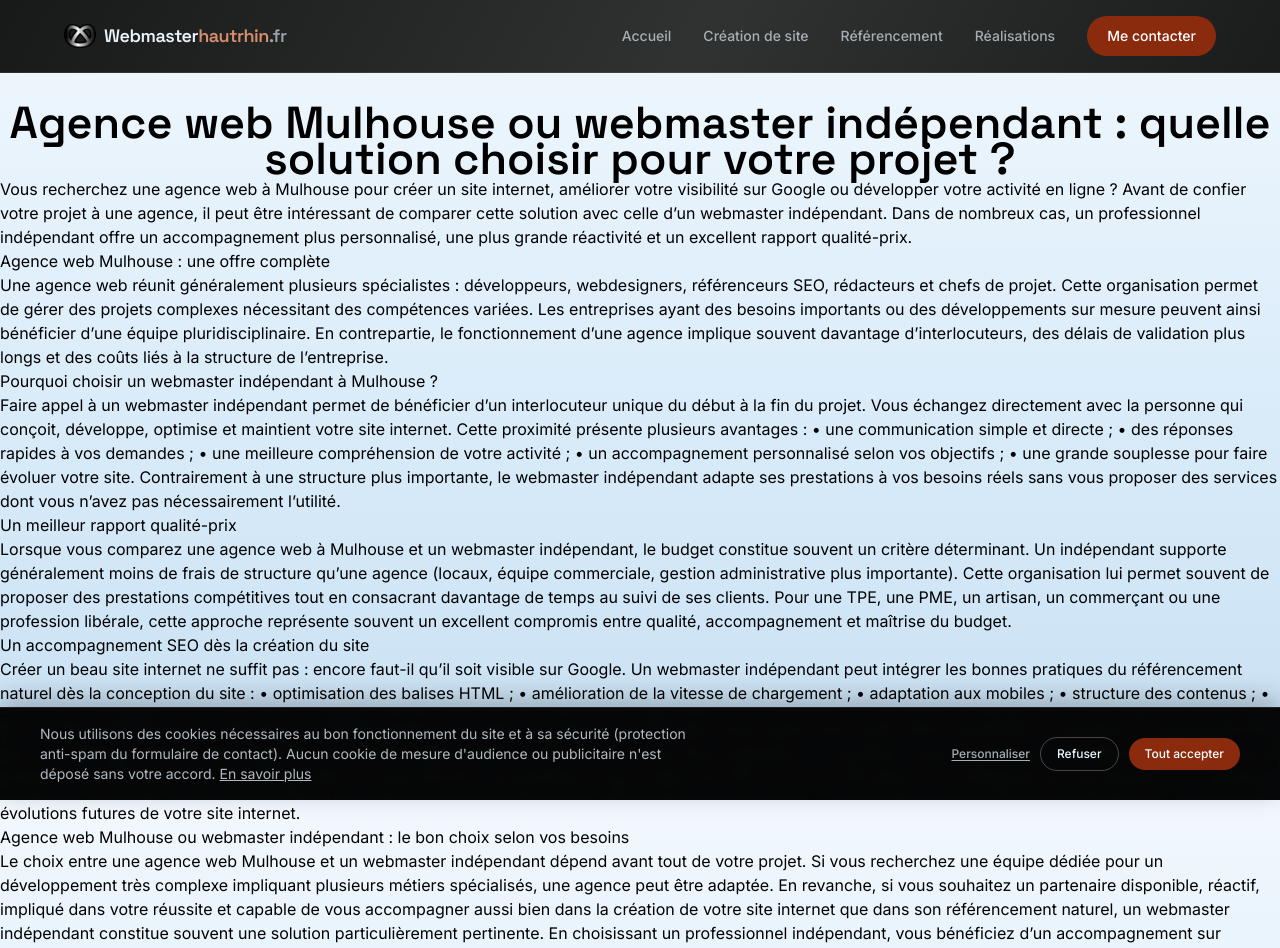
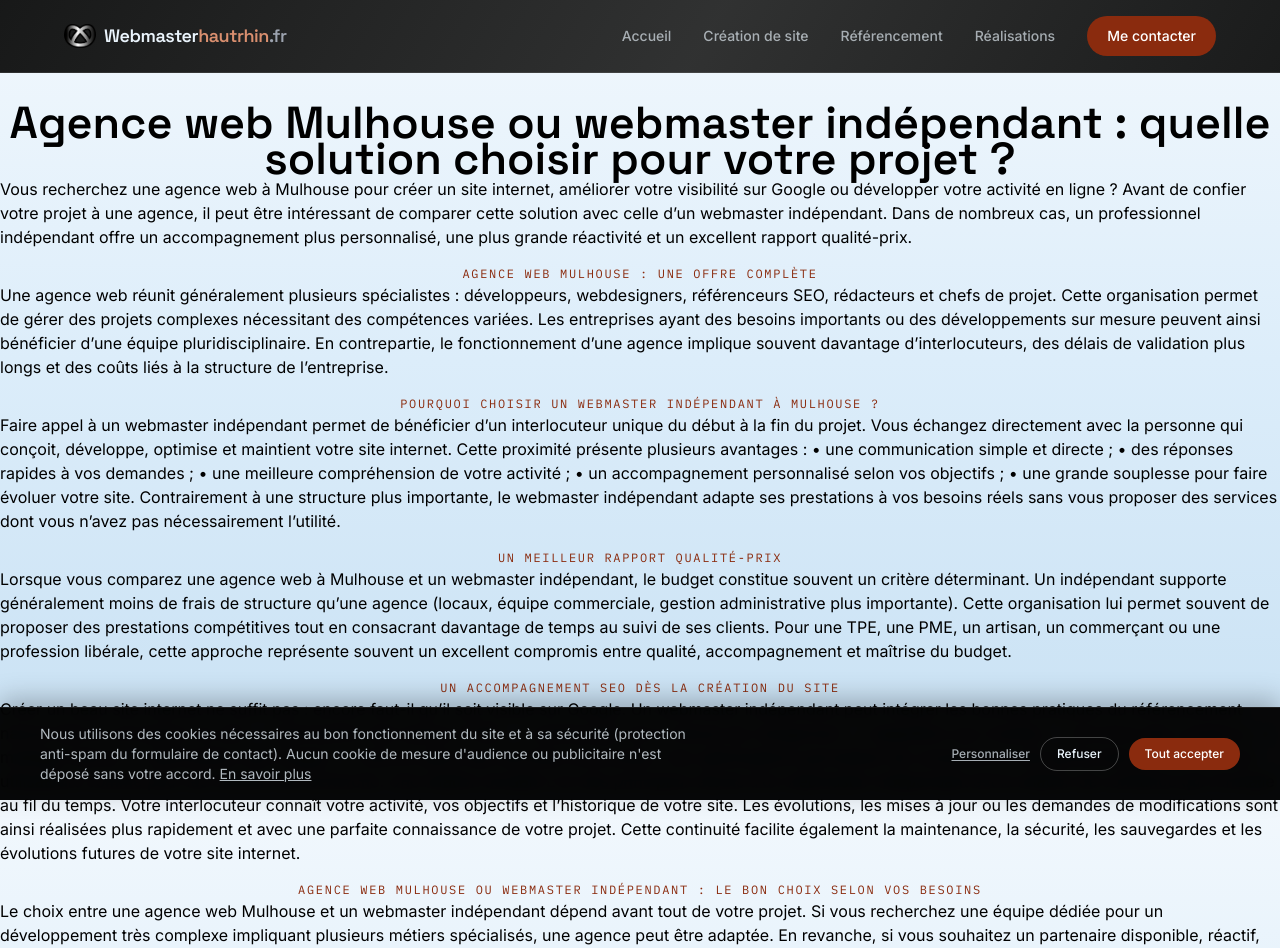
Before and after one commit to WebaHR/webmasterhautrhin.fr, a Next.js app: page /agence-web-mulhouse in a window 1280 px wide. Shown: the top 948 px of the page. Built offline with nearby package versions, Linux system fonts and the light colour scheme.

Commit message:
Update page.tsx

```diff
--- a/app/agence-web-mulhouse/page.tsx
+++ b/app/agence-web-mulhouse/page.tsx
@@ -3,11 +3,11 @@ export default function AgenceWebMulhouse() {
     <main>
       <h1 className="mt-8 text-center font-display text-3xl font-semibold text-ink sm:text-5xl md:text-6xl lg:text-3xl lg:text-[2.8rem]">Agence web Mulhouse ou webmaster indépendant : quelle solution choisir pour votre projet ?</h1>
       <p>Vous recherchez une agence web à Mulhouse pour créer un site internet, améliorer votre visibilité sur Google ou développer votre activité en ligne ? Avant de confier votre projet à une agence, il peut être intéressant de comparer cette solution avec celle d’un webmaster indépendant. Dans de nombreux cas, un professionnel indépendant offre un accompagnement plus personnalisé, une plus grande réactivité et un excellent rapport qualité-prix.</p>
-      <h2>Agence web Mulhouse : une offre complète</h2>
+      <h2 className="eyebrow text-center mt-4">Agence web Mulhouse : une offre complète</h2>
       <p>Une agence web réunit généralement plusieurs spécialistes : développeurs, webdesigners, référenceurs SEO, rédacteurs et chefs de projet. Cette organisation permet de gérer des projets complexes nécessitant des compétences variées. Les entreprises ayant des besoins importants ou des développements sur mesure peuvent ainsi bénéficier d’une équipe pluridisciplinaire.
 En contrepartie, le fonctionnement d’une agence implique souvent davantage d’interlocuteurs, des délais de validation plus longs et des coûts liés à la structure de l’entreprise.
 </p>
-    <h2>Pourquoi choisir un webmaster indépendant à Mulhouse ?</h2>
+    <h2 className="eyebrow text-center mt-4">Pourquoi choisir un webmaster indépendant à Mulhouse ?</h2>
       <p>Faire appel à un webmaster indépendant permet de bénéficier d’un interlocuteur unique du début à la fin du projet. Vous échangez directement avec la personne qui conçoit, développe, optimise et maintient votre site internet.
 Cette proximité présente plusieurs avantages :
 •	une communication simple et directe ;
@@ -17,11 +17,11 @@ Cette proximité présente plusieurs avantages :
 •	une grande souplesse pour faire évoluer votre site.
 Contrairement à une structure plus importante, le webmaster indépendant adapte ses prestations à vos besoins réels sans vous proposer des services dont vous n’avez pas nécessairement l’utilité.
 </p>
-      <h2>Un meilleur rapport qualité-prix</h2>
+      <h2 className="eyebrow text-center mt-4">Un meilleur rapport qualité-prix</h2>
       <p>Lorsque vous comparez une agence web à Mulhouse et un webmaster indépendant, le budget constitue souvent un critère déterminant. Un indépendant supporte généralement moins de frais de structure qu’une agence (locaux, équipe commerciale, gestion administrative plus importante). Cette organisation lui permet souvent de proposer des prestations compétitives tout en consacrant davantage de temps au suivi de ses clients.
 Pour une TPE, une PME, un artisan, un commerçant ou une profession libérale, cette approche représente souvent un excellent compromis entre qualité, accompagnement et maîtrise du budget.
 </p>
-      <h2>Un accompagnement SEO dès la création du site</h2>
+      <h2 className="eyebrow text-center mt-4">Un accompagnement SEO dès la création du site</h2>
       <p>Créer un beau site internet ne suffit pas : encore faut-il qu’il soit visible sur Google. Un webmaster indépendant peut intégrer les bonnes pratiques du référencement naturel dès la conception du site :
 •	optimisation des balises HTML ;
 •	amélioration de la vitesse de chargement ;
@@ -35,7 +35,7 @@ Une relation durable
 L’un des principaux atouts d’un webmaster indépendant est la relation de confiance qui s’installe au fil du temps. Votre interlocuteur connaît votre activité, vos objectifs et l’historique de votre site. Les évolutions, les mises à jour ou les demandes de modifications sont ainsi réalisées plus rapidement et avec une parfaite connaissance de votre projet.
 Cette continuité facilite également la maintenance, la sécurité, les sauvegardes et les évolutions futures de votre site internet.
 </p>
-      <h2>Agence web Mulhouse ou webmaster indépendant : le bon choix selon vos besoins</h2>
+      <h2 className="eyebrow text-center mt-4">Agence web Mulhouse ou webmaster indépendant : le bon choix selon vos besoins</h2>
       <p>Le choix entre une agence web Mulhouse et un webmaster indépendant dépend avant tout de votre projet. Si vous recherchez une équipe dédiée pour un développement très complexe impliquant plusieurs métiers spécialisés, une agence peut être adaptée.
 En revanche, si vous souhaitez un partenaire disponible, réactif, impliqué dans votre réussite et capable de vous accompagner aussi bien dans la création de votre site internet que dans son référencement naturel, un webmaster indépendant constitue souvent une solution particulièrement pertinente.
 En choisissant un professionnel indépendant, vous bénéficiez d’un accompagnement sur mesure, d’un contact direct, d’une grande flexibilité et d’une approche orientée vers les résultats. Pour de nombreuses entreprises de Mulhouse et du Haut-Rhin, cette proximité représente un véritable avantage pour développer durablement leur visibilité en ligne.
```
